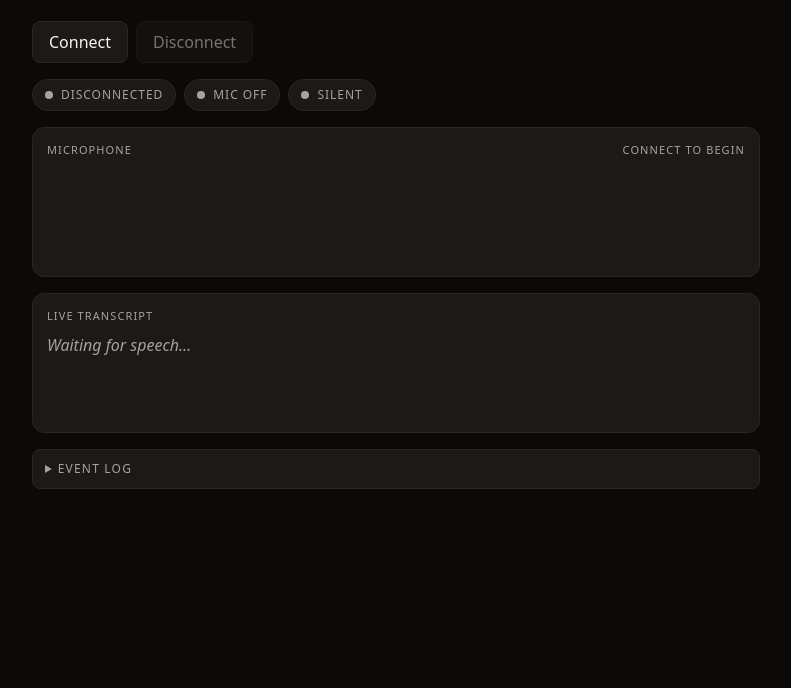
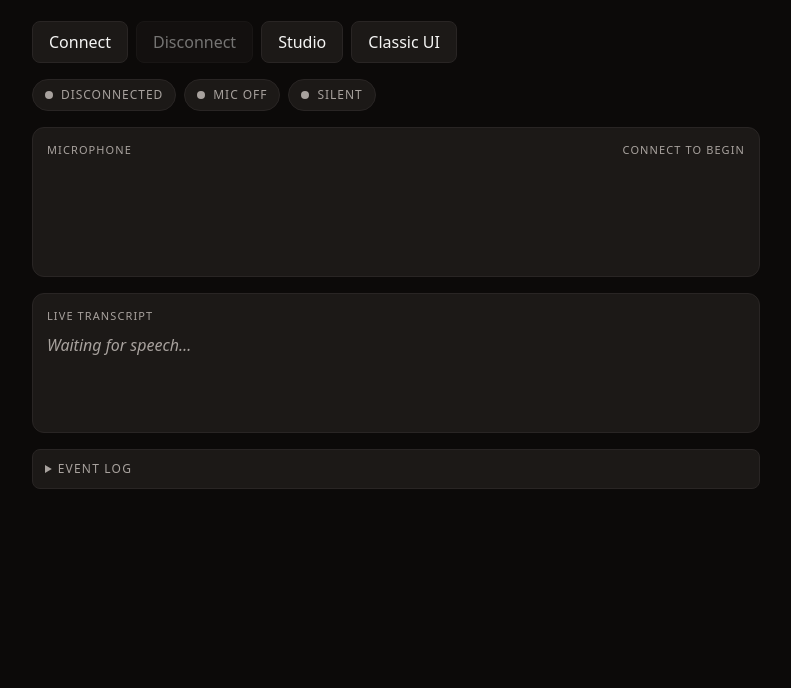
Before and after one commit to chukwumela909/codex-voiceai, a plain HTML site: page frontend/pipecat.html in a window 1280 px wide. Shown: the part 112-800 px from the top of the page, without its empty margins (244-1035 px from the left). Drawn offline with Linux system fonts and the light colour scheme.

Commit message:
Add redirect to Pipecat page and link buttons for Studio and Classic UI

```diff
--- a/frontend/pipecat.html
+++ b/frontend/pipecat.html
@@ -41,6 +41,21 @@
       }
       button:hover:not(:disabled) { background: #292524; border-color: #44403c; }
       button:disabled { opacity: 0.45; cursor: not-allowed; }
+
+      .linkbtn {
+        font: inherit;
+        padding: 0.5rem 1rem;
+        background: var(--panel);
+        color: var(--ink);
+        border: 1px solid var(--hairline);
+        border-radius: 8px;
+        cursor: pointer;
+        text-decoration: none;
+        display: inline-flex;
+        align-items: center;
+        transition: background 160ms ease, border-color 160ms ease;
+      }
+      .linkbtn:hover { background: #292524; border-color: #44403c; }
 
       .pills { display: flex; gap: 0.5rem; flex-wrap: wrap; margin-bottom: 1rem; }
       .pill {
@@ -138,6 +153,8 @@
     <div class="controls">
       <button id="connect">Connect</button>
       <button id="disconnect" disabled>Disconnect</button>
+      <a class="linkbtn" href="/studio">Studio</a>
+      <a class="linkbtn" href="/classic">Classic UI</a>
     </div>
 
     <div class="pills">
```
Also changed, not shown: .claude/settings.local.json, 1 other file.
